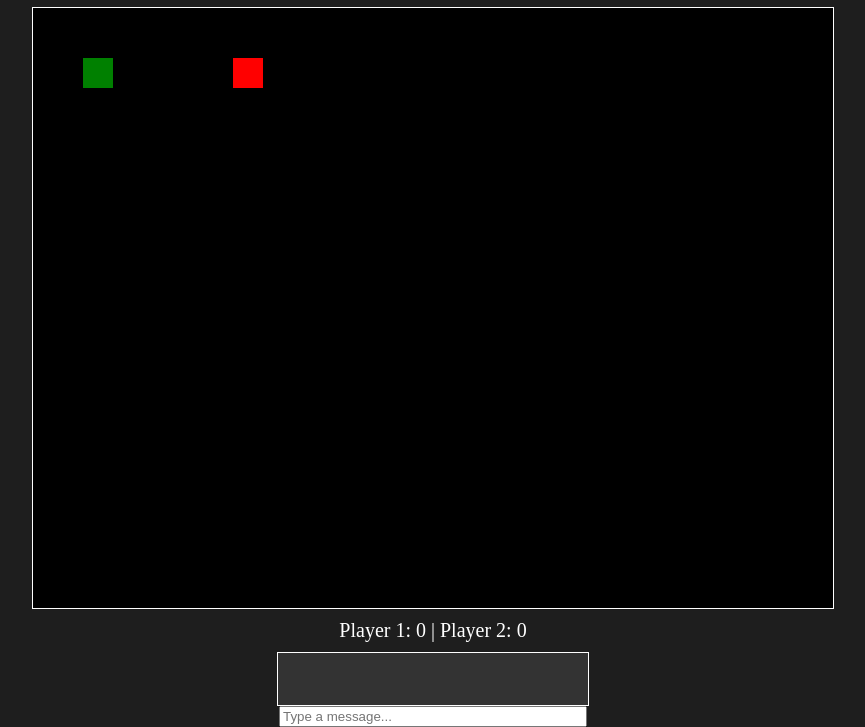
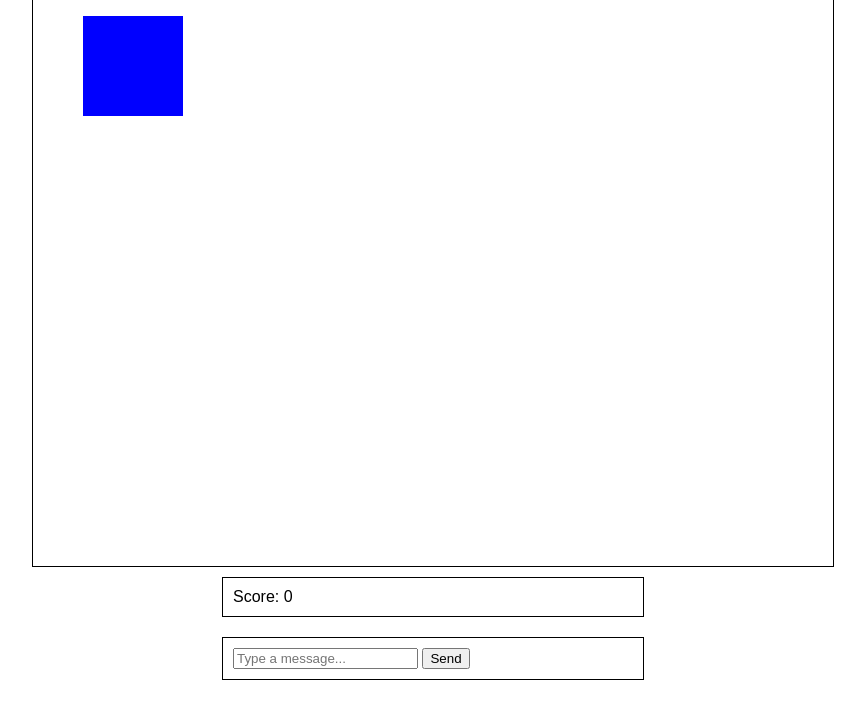
Before and after one commit to MvMSOLO/duelgamess, a website: page game.html in a window 1280 px wide. Shown: the part 73-800 px from the top of the page, without its empty margins (207-1072 px from the left). Drawn offline with Linux system fonts and the light colour scheme.

Commit message:
Add game canvas rendering, player controls, scoreboard, in-game chat, and game over modal with replay functionality

```diff
--- a/game.html
+++ b/game.html
@@ -1,96 +1,92 @@
 <!DOCTYPE html>
-<html lang="en">
+<html>
 <head>
-    <meta charset="UTF-8">
-    <meta name="viewport" content="width=device-width, initial-scale=1.0">
-    <title>Neon Tank Duel</title>
+    <title>Duel Games</title>
     <style>
         body {
             display: flex;
             flex-direction: column;
             align-items: center;
+            justify-content: center;
+            height: 100vh;
             margin: 0;
-            padding: 0;
-            height: 100vh;
-            background-color: #1e1e1e;
-            color: white;
+            font-family: Arial, sans-serif;
         }
         canvas {
-            border: 1px solid #ffffff;
-            background-color: #000000;
+            border: 1px solid black;
         }
-        #scoreboard {
+        #scoreboard, #chat, #gameOver {
             margin: 10px;
-            font-size: 20px;
+            padding: 10px;
+            border: 1px solid black;
+            width: 100%;
+            max-width: 400px;
         }
-        #chat {
-            width: 300px;
-            height: 150px;
-            overflow-y: scroll;
-            background-color: #333;
-            padding: 5px;
-            border: 1px solid #ffffff;
-        }
-        #chatInput {
-            width: 300px;
+        #gameOver {
+            display: none;
         }
     </style>
 </head>
 <body>
-    <h1>Neon Tank Duel Arena</h1>
     <canvas id="gameCanvas" width="800" height="600"></canvas>
-    <div id="scoreboard">
-        <span>Player 1: <span id="player1Score">0</span></span> |
-        <span>Player 2: <span id="player2Score">0</span></span>
+    <div id="scoreboard">Score: <span id="score">0</span></div>
+    <div id="chat">
+        <input type="text" id="chatInput" placeholder="Type a message...">
+        <button id="sendBtn">Send</button>
+        <div id="chatLog"></div>
     </div>
-    <div id="chat">
-        <div id="chatMessages"></div>
+    <div id="gameOver">
+        <h2>Game Over</h2>
+        <button id="replayBtn">Play Again</button>
     </div>
-    <input type="text" id="chatInput" placeholder="Type a message..." />
     <script>
         const canvas = document.getElementById('gameCanvas');
         const ctx = canvas.getContext('2d');
-        let player1Score = 0;
-        let player2Score = 0;
+        let score = 0;
+        let gameInterval;
+        let isGameOver = false;
 
-        function draw() {
-            // Game rendering logic
-            ctx.clearRect(0, 0, canvas.width, canvas.height);
-            // Example: Draw tanks (you would replace this with game logic)
-            ctx.fillStyle = 'green';
-            ctx.fillRect(50, 50, 30, 30);
-            ctx.fillStyle = 'red';
-            ctx.fillRect(200, 50, 30, 30);
+        function startGame() {
+            score = 0;
+            isGameOver = false;
+            document.getElementById('gameOver').style.display = 'none';
+            gameInterval = setInterval(updateGame, 1000/60);
         }
 
-        function updateScore() {
-            document.getElementById('player1Score').innerText = player1Score;
-            document.getElementById('player2Score').innerText = player2Score;
+        function updateGame() {
+            if (isGameOver) return;
+            // Game logic and rendering here
+            ctx.clearRect(0, 0, canvas.width, canvas.height);
+            ctx.fillStyle = 'blue';
+            ctx.fillRect(50, 50, 100, 100); // Example player
+            ctx.fillStyle = 'black';
+            ctx.fillText('Score: ' + score, 10, 20);
         }
 
-        function sendMessage() {
-            const input = document.getElementById('chatInput');
-            const message = input.value;
-            if (message) {
-                const chatMessages = document.getElementById('chatMessages');
-                const messageElement = document.createElement('div');
-                messageElement.innerText = message;
-                chatMessages.appendChild(messageElement);
-                input.value = '';
-                chatMessages.scrollTop = chatMessages.scrollHeight;
-            }
+        function endGame() {
+            isGameOver = true;
+            clearInterval(gameInterval);
+            document.getElementById('gameOver').style.display = 'block';
         }
 
-        document.getElementById('chatInput').addEventListener('keypress', function(event) {
-            if (event.key === 'Enter') {
-                sendMessage();
+        document.getElementById('sendBtn').addEventListener('click', function() {
+            const input = document.getElementById('chatInput');
+            const chatLog = document.getElementById('chatLog');
+            chatLog.innerHTML += '<div>' + input.value + '</div>';
+            input.value = '';
+        });
+
+        document.getElementById('replayBtn').addEventListener('click', startGame);
+
+        window.addEventListener('keydown', function(event) {
+            if (event.key === 'ArrowUp') {
+                // Move player up
+            } else if (event.key === 'ArrowDown') {
+                // Move player down
             }
         });
 
-        setInterval(() => {
-            draw();
-            updateScore();
-        }, 1000 / 60); // 60 FPS
+        startGame();
     </script>
 </body>
 </html>
```
